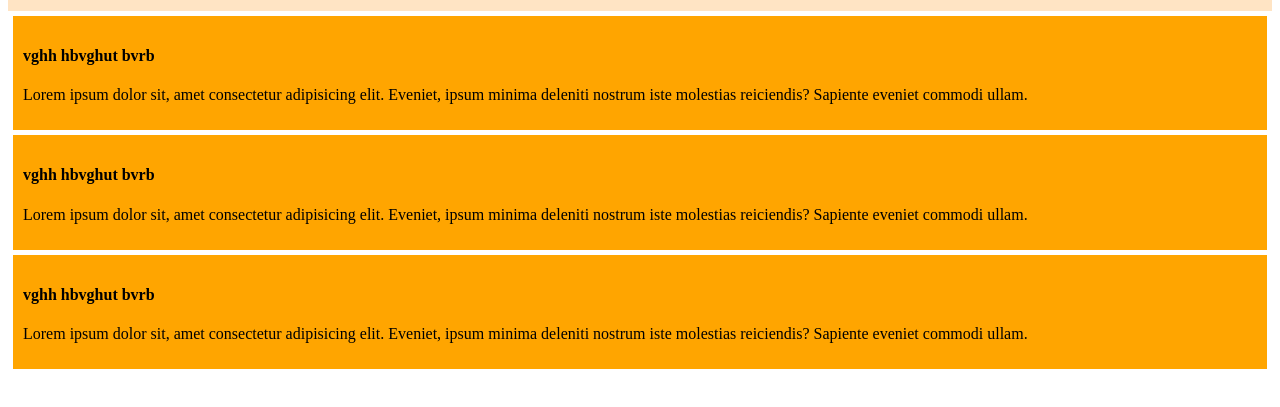
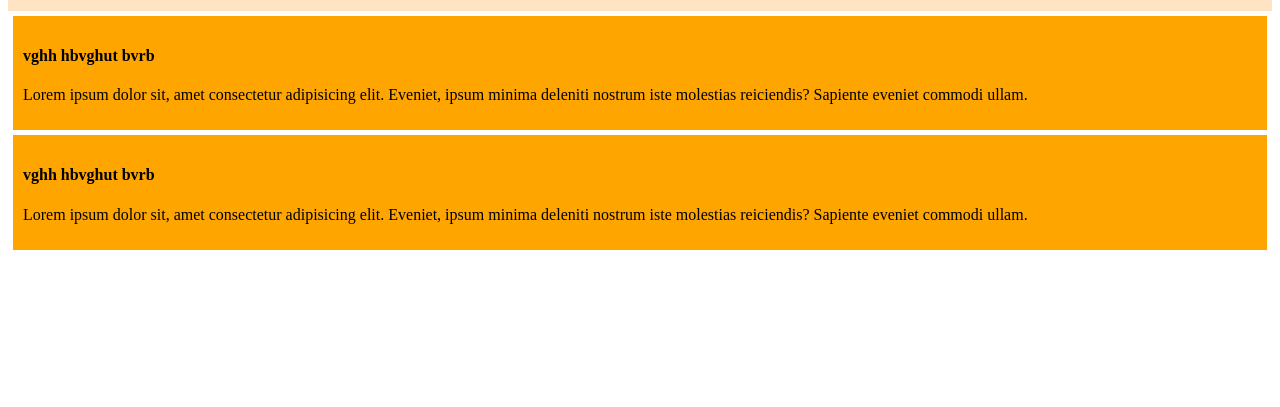
Before and after one commit to abdulbari35/my-second-repo, a plain HTML site: page index.html in a window 1280 px wide. Shown: the part 301-708 px from the top of the page. Drawn offline with Linux system fonts and the light colour scheme.

Commit message:
delete some code

```diff
--- a/index.html
+++ b/index.html
@@ -33,10 +33,7 @@
             <h4>vghh hbvghut bvrb</h4>
             <p>Lorem ipsum dolor sit, amet consectetur adipisicing elit. Eveniet, ipsum minima deleniti nostrum iste molestias reiciendis? Sapiente eveniet commodi ullam.</p>
         </main>
-        <main class="odd">
-            <h4>vghh hbvghut bvrb</h4>
-            <p>Lorem ipsum dolor sit, amet consectetur adipisicing elit. Eveniet, ipsum minima deleniti nostrum iste molestias reiciendis? Sapiente eveniet commodi ullam.</p>
-        </main>
+
     </div>
 </body>
 </html>
```
